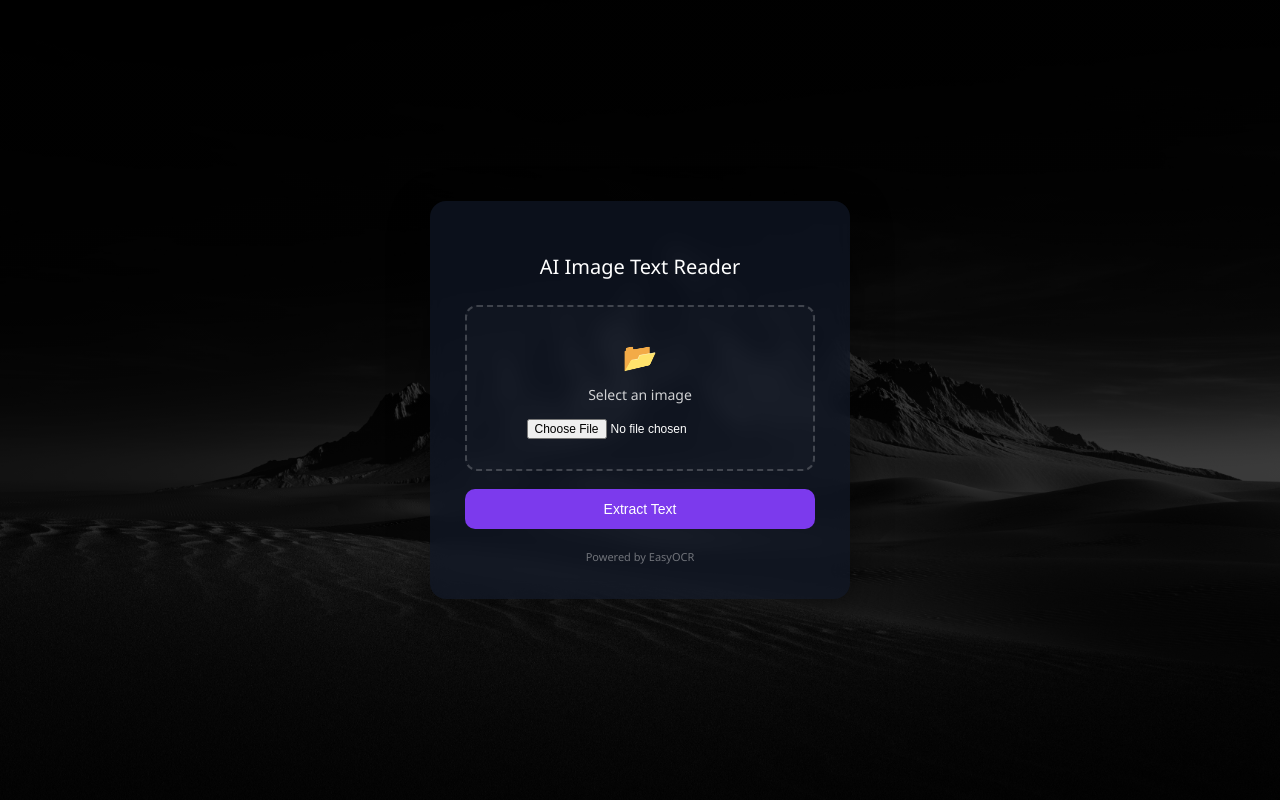
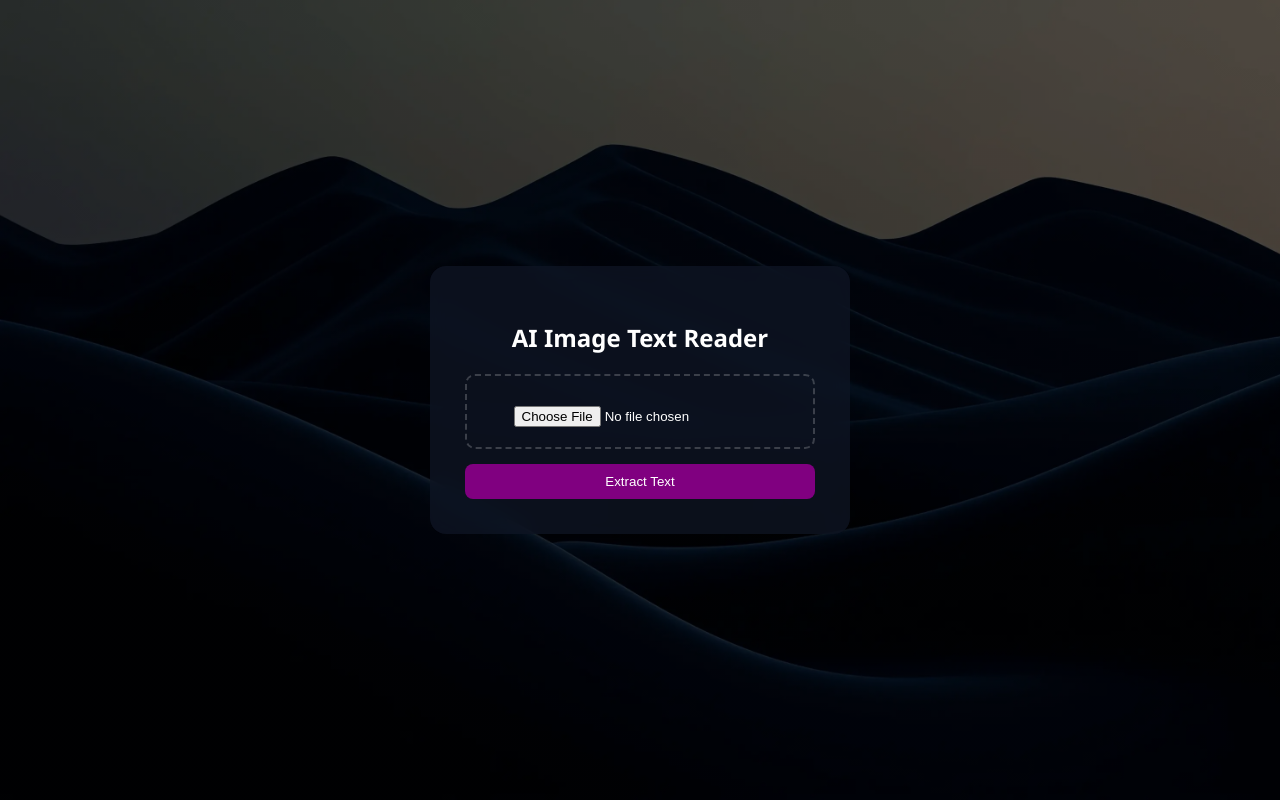
Before and after one commit to AdityGITH/Adhyaapak, a Flask app: template templates/index.html in a window 1280 px wide. Run offline with Flask 3, Linux system fonts and the light colour scheme; the template is opened without the code that fills it, so the values that code supplies are empty.

Commit message:
Refactor

```diff
--- a/main.py
+++ b/main.py
@@ -1,154 +1,62 @@
-from flask import Flask, render_template, request, redirect, url_for, session
+from flask import Flask, render_template, request
 import easyocr
 import os
-import sqlite3
+import cv2
 import requests
 
 app = Flask(__name__)
-app.secret_key = "secret123"
 
 UPLOAD_FOLDER = "uploads"
 os.makedirs(UPLOAD_FOLDER, exist_ok=True)
 
-# ---------------- DATABASE ----------------
-def init_db():
-    conn = sqlite3.connect("users.db")
-    c = conn.cursor()
+# OCR
+reader = easyocr.Reader(['en'], gpu=False)
 
-    c.execute("""
-    CREATE TABLE IF NOT EXISTS users(
-        id INTEGER PRIMARY KEY AUTOINCREMENT,
-        username TEXT UNIQUE,
-        password TEXT
-    )
-    """)
-
-    conn.commit()
-    conn.close()
-
-init_db()
-
-# ---------------- OCR MODEL ----------------
-reader = easyocr.Reader(['en'])
-
-
-# ---------------- DICTIONARY FUNCTION ----------------
+# Dictionary
 def get_meaning(word):
     try:
         url = f"https://api.dictionaryapi.dev/api/v2/entries/en/{word}"
         response = requests.get(url).json()
-
-        meaning = response[0]['meanings'][0]['definitions'][0]['definition']
-        return meaning
-
+        return response[0]['meanings'][0]['definitions'][0]['definition']
     except:
         return "Meaning not found"
 
-
-# ---------------- REGISTER ----------------
-@app.route('/register', methods=['GET','POST'])
-def register():
-
-    if request.method == 'POST':
-
-        username = request.form['username']
-        password = request.form['password']
-
-        conn = sqlite3.connect("users.db")
-        c = conn.cursor()
-
-        try:
-            c.execute(
-                "INSERT INTO users (username,password) VALUES (?,?)",
-                (username,password)
-            )
-
-            conn.commit()
-            conn.close()
-
-            return redirect(url_for('login'))
-
-        except:
-            return "Username already exists"
-
-    return render_template("register.html")
-
-
-# ---------------- LOGIN PAGE ----------------
-@app.route('/login', methods=['GET','POST'])
-def login():
-
-    if request.method == 'POST':
-
-        username = request.form['username']
-        password = request.form['password']
-
-        conn = sqlite3.connect("users.db")
-        c = conn.cursor()
-
-        c.execute(
-            "SELECT * FROM users WHERE username=? AND password=?",
-            (username,password)
-        )
-
-        user = c.fetchone()
-        conn.close()
-
-        if user:
-            session['user'] = username
-            return redirect(url_for('home'))
-
-        return "Invalid Login"
-
-    return render_template("login.html")
-
-
-# ---------------- HOME PAGE ----------------
 @app.route('/')
 def home():
-
-    if 'user' not in session:
-        return redirect(url_for('login'))
-
     return render_template("index.html")
 
-
-# ---------------- LOGOUT ----------------
-@app.route('/logout')
-def logout():
-
-    session.pop('user', None)
-    return redirect(url_for('login'))
-
-
-# ---------------- IMAGE UPLOAD + OCR ----------------
 @app.route('/upload', methods=['POST'])
 def upload():
-
-    if 'user' not in session:
-        return redirect(url_for('login'))
-
     image = request.files['image']
 
     if image:
-
         image_path = os.path.join(UPLOAD_FOLDER, image.filename)
         image.save(image_path)
 
+        # ✅ BETTER PREPROCESSING (fix mismatch issue)
+        img = cv2.imread(image_path)
+        gray = cv2.cvtColor(img, cv2.COLOR_BGR2GRAY)
+        gray = cv2.resize(gray, None, fx=1.2, fy=1.2)
+        _, thresh = cv2.threshold(gray, 150, 255, cv2.THRESH_BINARY)
+
+        cv2.imwrite(image_path, thresh)
+
         # OCR
-        result = reader.readtext(image_path)
+        result = reader.readtext(image_path, detail=0)
 
-        extracted_text = " ".join([res[1] for res in result])
+        # ✅ CLEAN TEXT (IMPORTANT FIX)
+        extracted_text = " ".join(result)
+        extracted_text = extracted_text.replace("\n", " ").strip()
 
-        if extracted_text.strip() == "":
-            extracted_text = "No text detected"
+        # remove double spaces
+        extracted_text = " ".join(extracted_text.split())
+
+        # meaning
+        if extracted_text:
+            first_word = extracted_text.split()[0].lower()
+            meaning = get_meaning(first_word)
+        else:
             meaning = ""
-
-        else:
-            words = extracted_text.split()
-
-            main_word = words[0].lower()
-            meaning = get_meaning(main_word)
 
         return render_template(
             "index.html",
@@ -158,7 +66,5 @@ def upload():
 
     return render_template("index.html")
 
-
-# ---------------- RUN APP ----------------
 if __name__ == "__main__":
     app.run(debug=True)
--- a/templates/index.html
+++ b/templates/index.html
@@ -14,12 +14,9 @@
 
         background:
           linear-gradient(rgba(0, 0, 0, 0.6), rgba(0, 0, 0, 0.6)),
-          url("/static/bg.jpg");
+          url("/static/bg.webp");
 
         background-size: cover;
-        background-position: center;
-        background-repeat: no-repeat;
-
         display: flex;
         justify-content: center;
         align-items: center;
@@ -34,86 +31,48 @@
         padding: 35px;
         width: 420px;
         text-align: center;
-        box-shadow: 0 10px 40px rgba(0, 0, 0, 0.45);
       }
 
-      h2 {
-        margin-bottom: 25px;
-        font-weight: 500;
-        font-size: 20px;
-      }
-
-      /* REAL upload area */
       .upload-box {
         border: 2px dashed rgba(255, 255, 255, 0.2);
-        border-radius: 12px;
-        padding: 30px 20px;
-        cursor: pointer;
-        transition: 0.25s;
-        background: rgba(255, 255, 255, 0.02);
-      }
-
-      .upload-box:hover {
-        border-color: #7c3aed;
-        background: rgba(124, 58, 237, 0.08);
-      }
-
-      .upload-icon {
-        font-size: 28px;
-        margin-bottom: 10px;
-      }
-
-      .upload-text {
-        font-size: 14px;
-        opacity: 0.8;
+        padding: 20px;
+        border-radius: 10px;
       }
 
       input[type="file"] {
-        margin-top: 15px;
-        color: white;
-        font-size: 12px;
+        margin-top: 10px;
       }
 
       .btn {
-        margin-top: 18px;
-        background: #7c3aed;
+        margin-top: 15px;
+        background: purple;
+        padding: 10px;
         border: none;
-        padding: 12px;
         width: 100%;
-        border-radius: 10px;
         color: white;
-        font-size: 14px;
+        border-radius: 8px;
         cursor: pointer;
-        transition: 0.25s;
-      }
-
-      .btn:hover {
-        background: #6d28d9;
-      }
-
-      .preview {
-        margin-top: 20px;
       }
 
       .preview img {
         max-width: 100%;
+        margin-top: 10px;
         border-radius: 10px;
       }
 
       .result {
-        margin-top: 22px;
+        margin-top: 20px;
         background: rgba(124, 58, 237, 0.1);
-        padding: 14px;
-        border-radius: 10px;
+        padding: 12px;
+        border-radius: 8px;
         text-align: left;
-        font-size: 13px;
-        line-height: 1.5;
-      }
 
-      .footer {
-        margin-top: 15px;
-        font-size: 11px;
-        opacity: 0.4;
+        /* 🔥 ADD THESE */
+        max-height: 200px; /* limit height */
+        overflow-y: auto; /* vertical scroll */
+        word-wrap: break-word; /* break long words */
+        overflow-wrap: break-word;
+        white-space: pre-wrap; /* preserve spacing */
       }
     </style>
   </head>
@@ -124,15 +83,11 @@
 
       <form action="/upload" method="post" enctype="multipart/form-data">
         <div class="upload-box">
-          <div class="upload-icon">📂</div>
-          <div class="upload-text">Select an image</div>
-
-          <!-- IMPORTANT CHANGE HERE -->
           <input
             type="file"
             name="image"
             accept="image/*"
-            onchange="previewImage(event)"
+            onchange="preview(event)"
             required
           />
         </div>
@@ -153,18 +108,15 @@
         {{ meaning }}
       </div>
       {% endif %}
-
-      <div class="footer">Powered by EasyOCR</div>
     </div>
 
     <script>
-      function previewImage(event) {
+      function preview(e) {
+        const img = document.createElement("img");
+        img.src = URL.createObjectURL(e.target.files[0]);
+
         const preview = document.getElementById("preview");
         preview.innerHTML = "";
-
-        const img = document.createElement("img");
-        img.src = URL.createObjectURL(event.target.files[0]);
-
         preview.appendChild(img);
       }
     </script>
```
